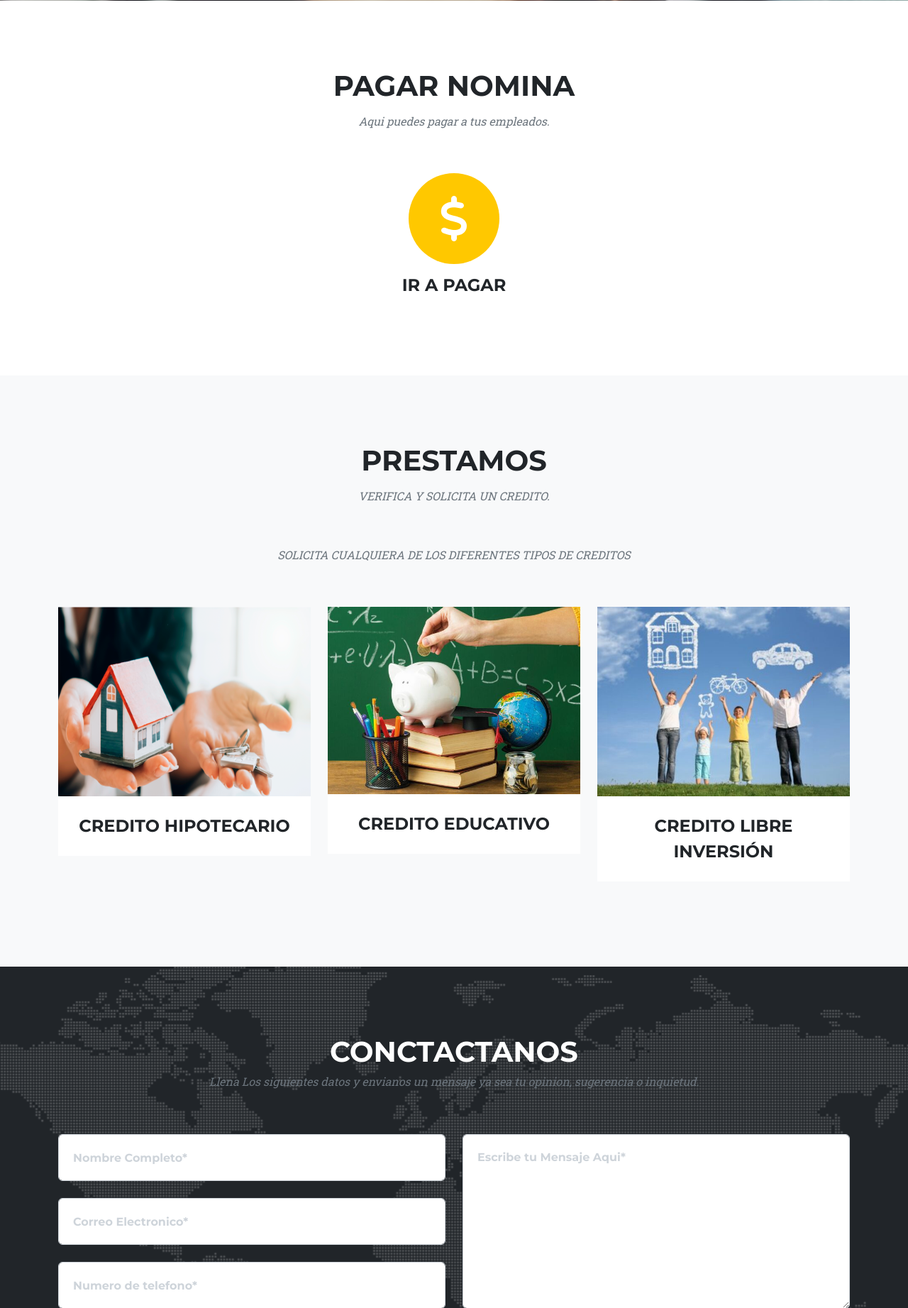
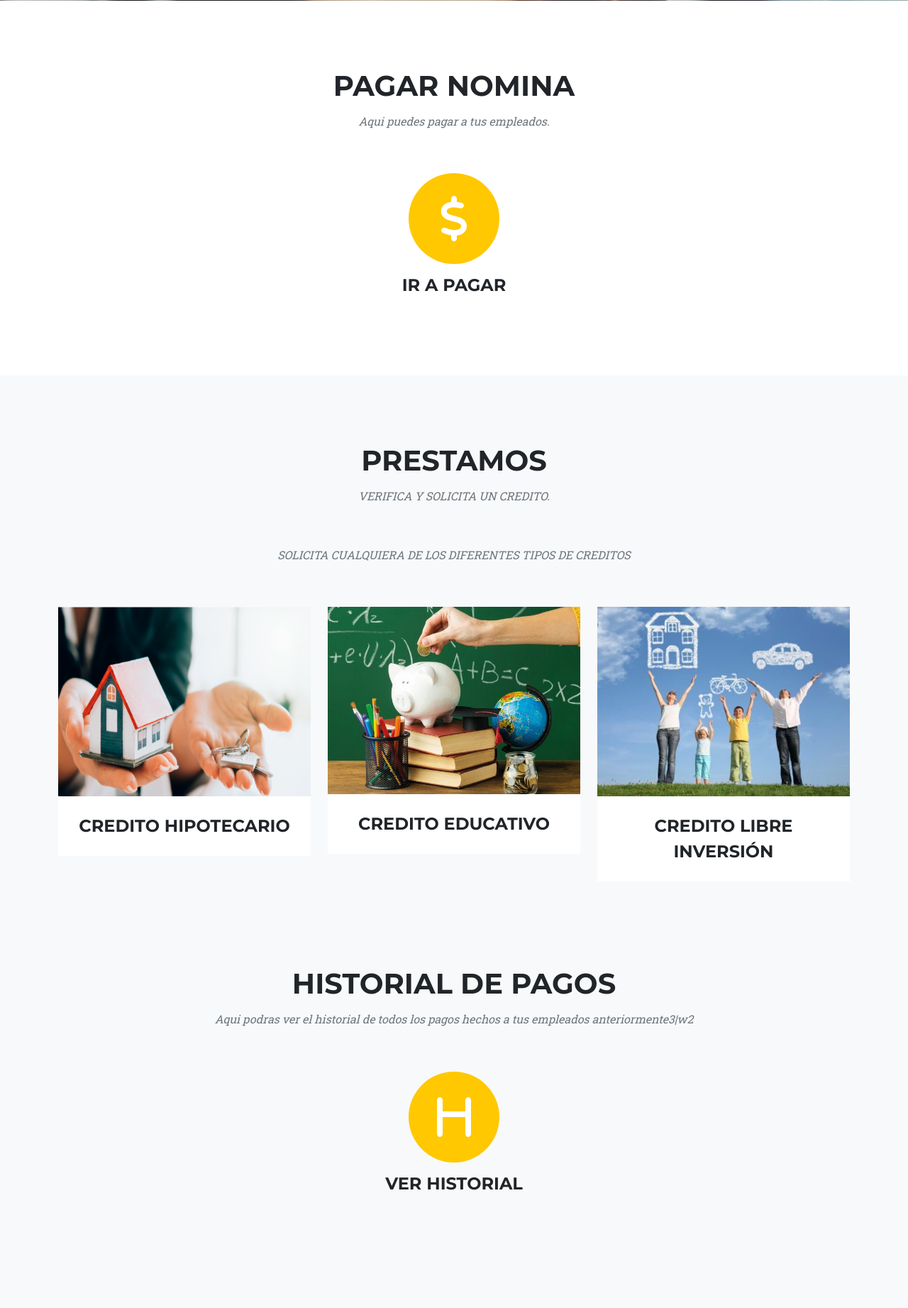
Before and after one commit to Alet2003/PROYECTNOMINA, a Flask app: page / in a window 1280 px wide. Shown: the part 744-2587 px from the top of the page at 71% size. Run offline with Flask 3, Linux system fonts and the light colour scheme; some libraries are stand-ins or nearby versions.

Commit message:
se añade historial de pagos

```diff
--- a/src/config/templates/index.html
+++ b/src/config/templates/index.html
@@ -39,6 +39,7 @@
             </div>
         </div>
     </nav>
+
     <!-- Masthead-->
     <header class="masthead">
         <div class="container">
@@ -120,6 +121,25 @@
                 </div>
             </div>
         </div>
+        <section class="page-section" id="about">
+            <div class="container">
+                <div class="text-center">
+                    <h2 class="section-heading text-uppercase">HISTORIAL DE PAGOS</h2>
+                    <h3 class="section-subheading text-muted">Aqui podras ver el historial de todos los pagos hechos a tus empleados anteriormente3|w2</h3>
+                </div>
+                <div class="row text-center" style="justify-content: center; display: flex;">
+                    <div class="col-md-4">
+                        <span class="fa-stack fa-4x">
+                            <a href="">
+                                <i class="fas fa-circle fa-stack-2x text-primary"></i>
+                                <i class="fas fa-stack-1x fa-inverse">H</i>
+                            </a>
+                        </span>
+                        <h4 class="my-3">VER HISTORIAL</h4>
+                    </div>
+                </div>
+            </div>
+        </section>
     </section>
     <!-- Contact-->
     <section class="page-section" id="contact">
```
